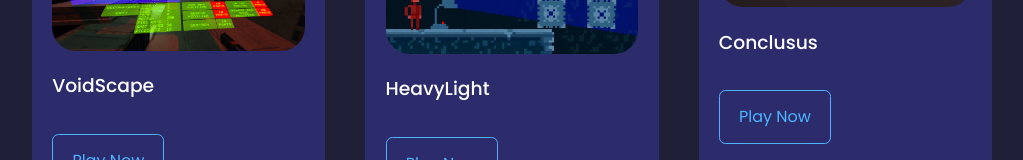
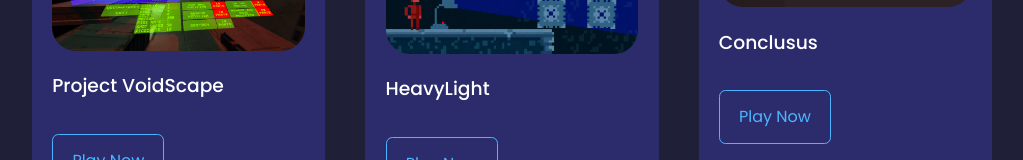
Before and after one commit to ElTraffy/SebastiaoFreitas, a React (Create React App) app: page / in a window 1280 px wide. Shown: the part 609-769 px from the top of the page, without its empty margins (128-1151 px from the left). Built offline with nearby package versions, Linux system fonts and the light colour scheme.

Commit message:
Update Portfolio.jsx

```diff
--- a/src/components/Portfolio/Portfolio.jsx
+++ b/src/components/Portfolio/Portfolio.jsx
@@ -9,9 +9,9 @@ const data = [
   {
     id: 1,
     image: VoidScape,
-    title: 'VoidScape',
+    title: 'Project VoidScape',
     description: "A very early version of a first-person rogue-like dungeon crawler. Centered around a complex weapon crafting system, over 50 gameplay changing features and procedural generated maps.",
-    demo:'https://sebastiaofreitas.itch.io/voidscape'
+    demo:'https://sebastianfreitas.itch.io/voidscape-prototype'
   },
   {
     id: 2,
```
